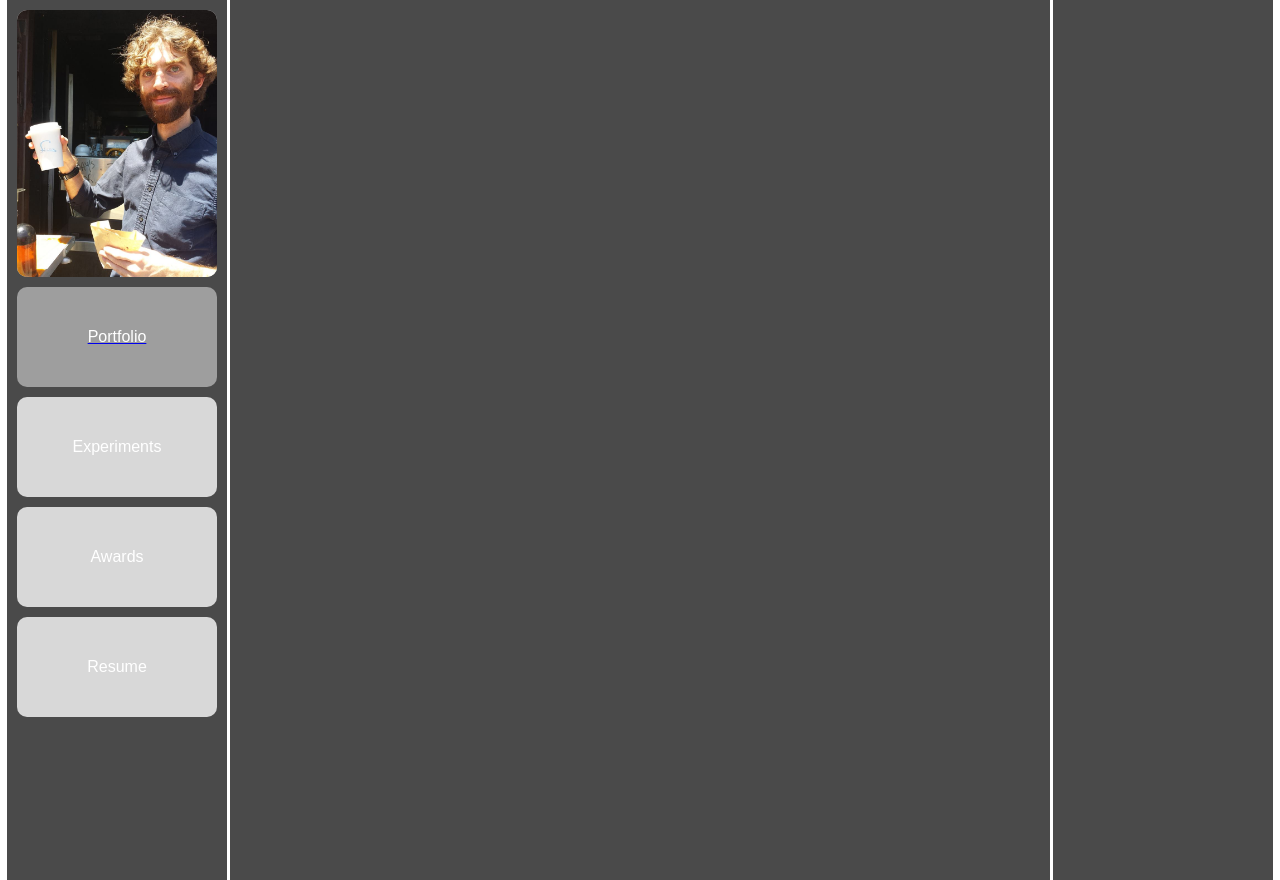
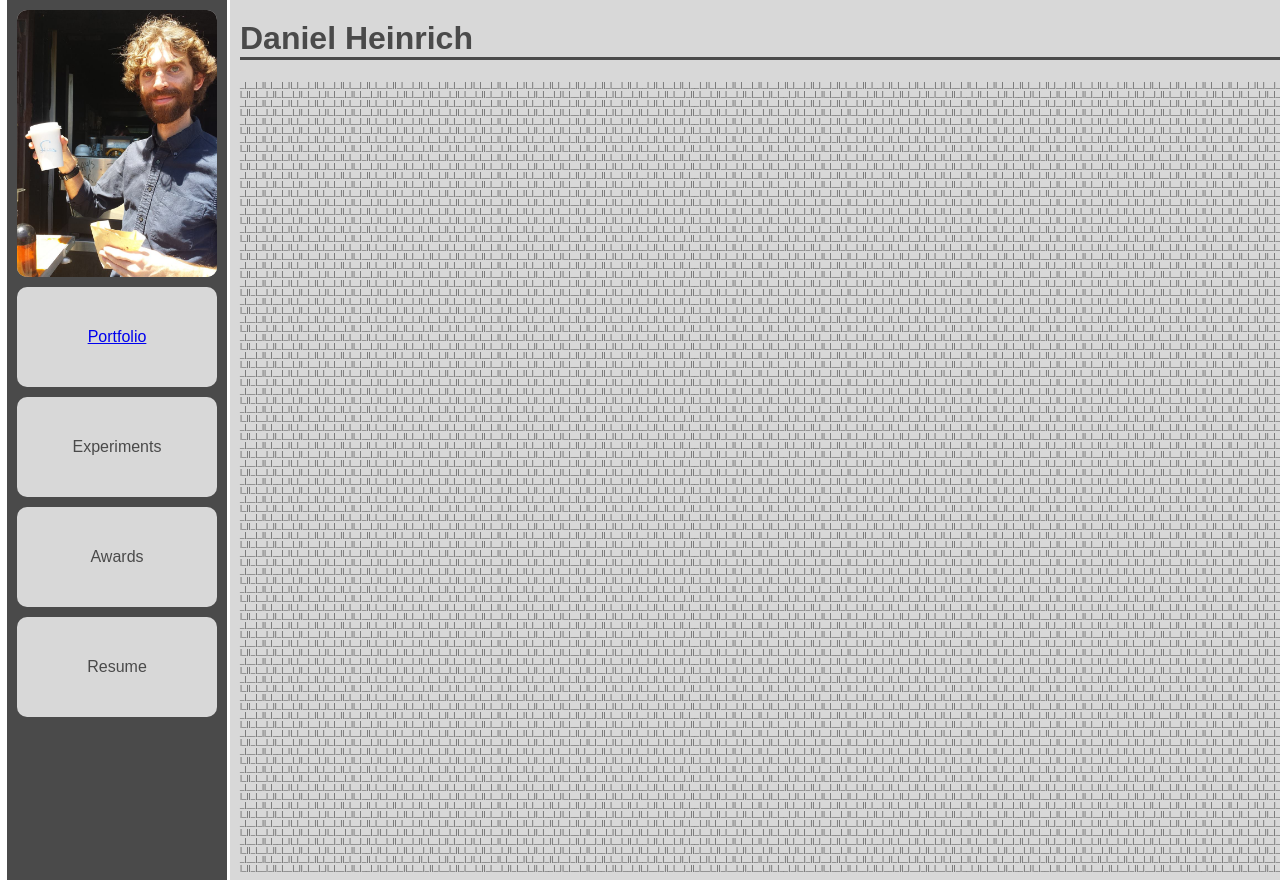
Before and after one commit to thewren/MyWebSite, a Python web app: template templates/home.html in a window 1280 px wide. Run offline with Jinja, Linux system fonts and the light colour scheme; the template is opened without the code that fills it: most values are stand-ins (such as "Sample title", 1, 10 or a date in 2020); grey boxes are pictures that could not be loaded.

Commit message:
Pattern Updates

```diff
--- a/static/css/style.css
+++ b/static/css/style.css
@@ -42,13 +42,21 @@
 
 html {
 	font-family: arial;
-	background-color: #4A4A4A;
+	background-color: #D8D8D8;
 }
 
 body {
 	margin: 0;
 	/*margin-top: 120px;*/
 	margin-left: 230px; /*nav-bar width + nav-bar borders*/
+	padding-left: 10px;
+	color: #4A4A4A;
+}
+
+h1 {
+	margin-top: 20px;
+	margin-bottom: 20px;
+	border-bottom: 3px solid #4A4A4A;
 }
 
 
@@ -88,7 +96,6 @@ body {
 		overflow: hidden;
 		border-radius: 10px;
 		background-size: 100% 100%;
-		color: white;
 		background-color: #D8D8D8;
 	}
 
@@ -151,12 +158,12 @@ body {
 			position: absolute;
 
 			top: 0;
-			left: 100%;
+			left: 101%;
 			height: 100%;
 			z-align: 1000;
-			background-color: #D8D8D8;
-			text-align: right;
-			border-bottom: 3px solid #4A4A4A;
+			/*background-color: #D8D8D8;*/
+			background-color: #4A4A4A;
+			text-align: center;
 
 			display: none;
 		}
@@ -165,10 +172,11 @@ body {
 		.nav-bar-sub-button {
 			display: inline-block;
 			text-align: center;
-			border: 3px solid #4A4A4A;
+			background-color: #D8D8D8;
 			border-radius: 10px;
-			width: 100px;
-			height: 50px;
+			width: 150px;
+			height: 75px;
+			line-height: 75px;
 			margin: 10px;
 		}
 
@@ -176,11 +184,11 @@ body {
 
 		/* Home */
 
-		.home-portrait {
-			width: 100%;
-			height: 0px; /*Assigned via JS*/
-			overflow: hidden;
-			background-color: grey;
+		#home-pattern {
+			/*width: 0;*/ /*assigned via JS*/
+			/*height: 0;*/ /*assigned via JS*/
+			font-size: 8px;
+
 		}
 
 		.home-portrait > img {
--- a/templates/home.html
+++ b/templates/home.html
@@ -3,49 +3,15 @@
 {% extends "templates/layout.html" %}
 
 {% block body %}
-	<!--
-	<div id="splash-container">
-		<div id="testdiv">THIS IS A TEST</div>
-	</div>
-	-->
-
-<!--
-	<div class="home-description">
-		<h1>Title H1</h1>
-		<h1>Title H1</h1>
-		<h1>Title H1</h1>
-		<h1>Title H1</h1>
-		<h1>Title H1</h1>
-		<h1>Title H1</h1>
-		<h1>Title H1</h1>
-		<h1>Title H1</h1>
-		<h1>Title H1</h1>
-		<h1>Title H1</h1>
-		<h1>Title H1</h1>
-		<h1>Title H1</h1>
-		<h1>Title H1</h1>
-		<h1>Title H1</h1>
-		<h1>Title H1</h1>
-		<h1>Title H1</h1>
-		<h1>Title H1</h1>
-		<h1>Title H1</h1>
-		<h1>Title H1</h1>
-		<h1>Title H1</h1>
-		<h1>Title H1</h1>
-		<h1>Title H1</h1>
-		<h1>Title H1</h1>
-		<h1>Title H1</h1>
-		<h1>Title H1</h1>
-		<h1>Title H1</h1>
-		<h1>Title H1</h1>
-		<h1>Title H1</h1>
-	</div>
-	<!--<div class="home-portrait">
 
 
-		<div class="home-description">
+	<h1 style="page-title">
+		Daniel Heinrich
+	</h1>
 
-		</div>
-	</div>-->
+	<div id="home-pattern">
+
+	</div>
+
 
 {% endblock %}
--- a/templates/layout.html
+++ b/templates/layout.html
@@ -29,7 +29,7 @@
 
 		<div class="nav-button-container">
 			<a href = "/#">
-				<div class="nav-button" style="background-image: url('/static/images/buttons/waves_400x400.gif');">
+				<div class="nav-button"><!-- style="background-image: url('/static/images/buttons/waves_400x400.gif');">-->
 					<!--<image src="/static/images/home_portrait_1.jpg" />-->
 					Portfolio
 				</div>
@@ -71,12 +71,14 @@
 
 
 
+
+
 	{% block body %}
 	{% endblock %}
 
-	<div id="footer">
+	<!--<div id="footer">
 
-	</div>
+	</div>-->
 
 <script src="static/js/scripts.js"></script>
 
```
Also changed, not shown: static/js/scripts.js (+47 -0 lines).
